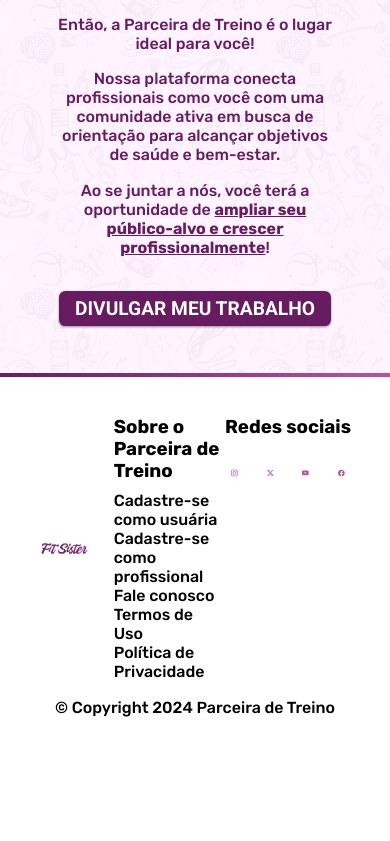
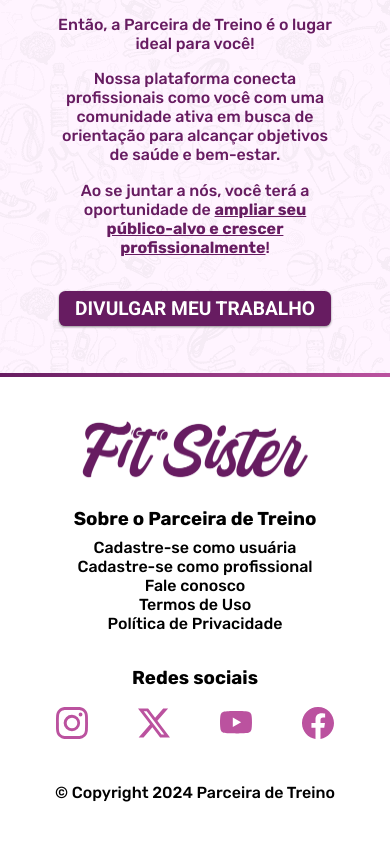
Before and after one commit to gabrielsoarespebr/parceira-de-treino, a React (Vite) app: page / in a window 390 px wide. Shown: the part 4121-4962 px from the top of the page. Before the commit the page ends 4877 px from the top, so only its background shows below. Built offline with nearby package versions, Linux system fonts and the light colour scheme.

Commit message:
style (responsive design) - Homepage - Rodapé/Footer em telas pequenas (mobile)

```diff
--- a/src/index.css
+++ b/src/index.css
@@ -114,7 +114,7 @@ body {
   text-align: center;
 }
 
-.rodape {
+#rodape {
   background-color: var(--branco);
 
   & h3 {
@@ -163,7 +163,7 @@ body {
   }
 }
 
-.redesSociaisRodape {
+#redesSociaisRodape {
   width: 40%;
 
   display: flex;
@@ -232,4 +232,42 @@ Large (1008px and larger) */
     margin-top: 4vh;
     margin-bottom: 1vh;
   }
+
+  #rodape{
+    text-align: center;
+  }
+
+  #rodape img{
+    width: 80% !important;
+    height: 8vh;
+    align-self: center;
+  }
+
+  #rodape>div{
+    display: flex;
+    flex-direction: column;
+    gap: 4vh;
+  }
+
+  #rodape>div>div{
+    display: flex;
+    flex-direction: column;
+  }
+
+  #redesSociaisRodape{
+    width: 100%;
+
+    margin-bottom: 2vh;
+
+    &>li{
+      width: 25%;
+
+      display: flex;
+      justify-content: center;
+
+      &>a{
+        width: 4rem;
+      }
+    }
+  }
 }
--- a/src/pages/Homepage/components/Footer/Footer.jsx
+++ b/src/pages/Homepage/components/Footer/Footer.jsx
@@ -2,7 +2,7 @@ import logo from "/src/assets/image/logoRoxo.png";
 
 export const Footer = () => {
   return (
-    <section className="paddingPadrao rodape">
+    <section className="paddingPadrao" id="rodape">
       <div>
         <div>
           <img src={logo} alt="Logotipo FitSister" />
@@ -29,7 +29,7 @@ export const Footer = () => {
         </div>
         <div>
           <h3>Redes sociais</h3>
-          <ul className="redesSociaisRodape">
+          <ul id="redesSociaisRodape">
             <li>
               <a href="">
                 <svg
```
